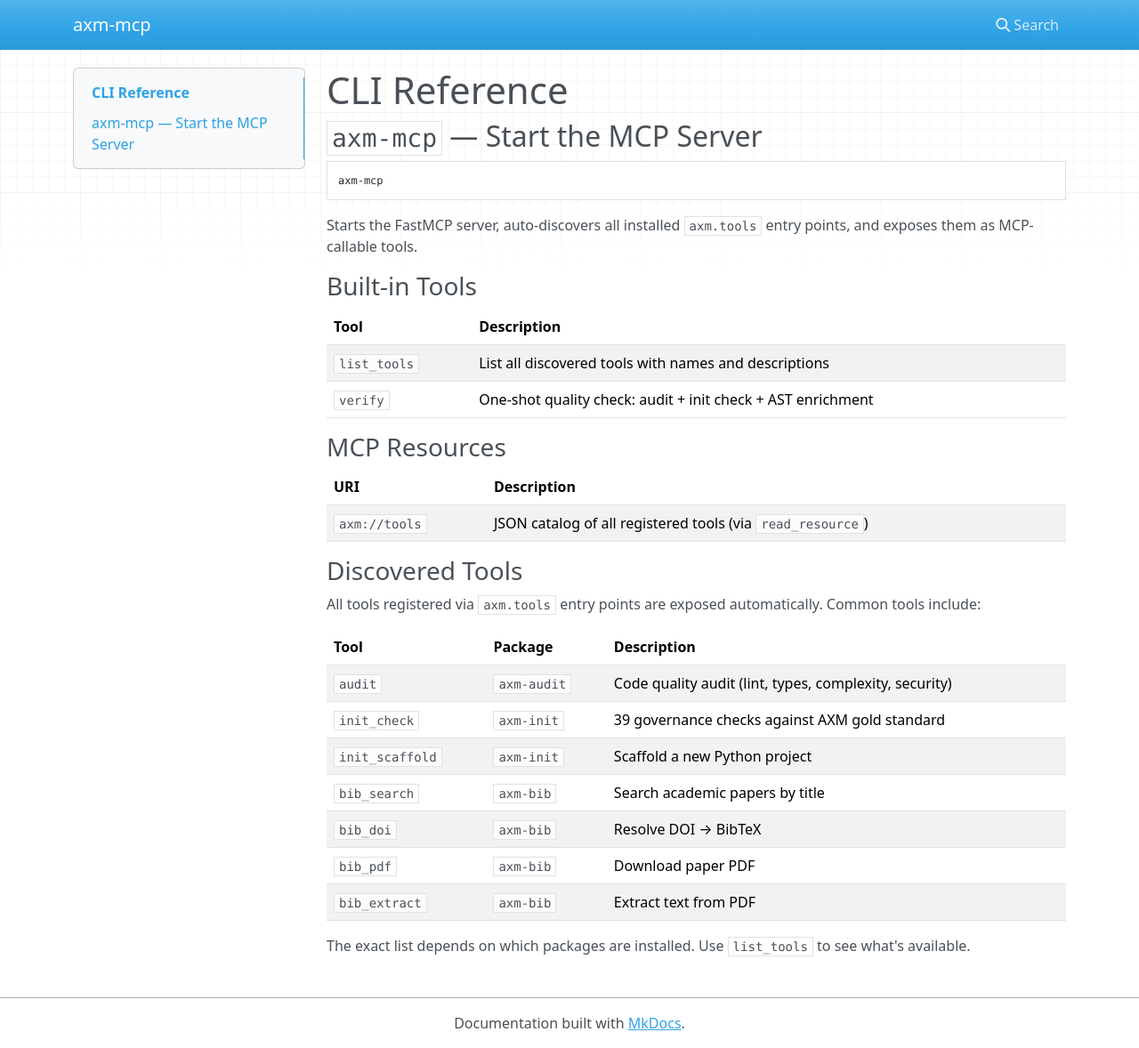
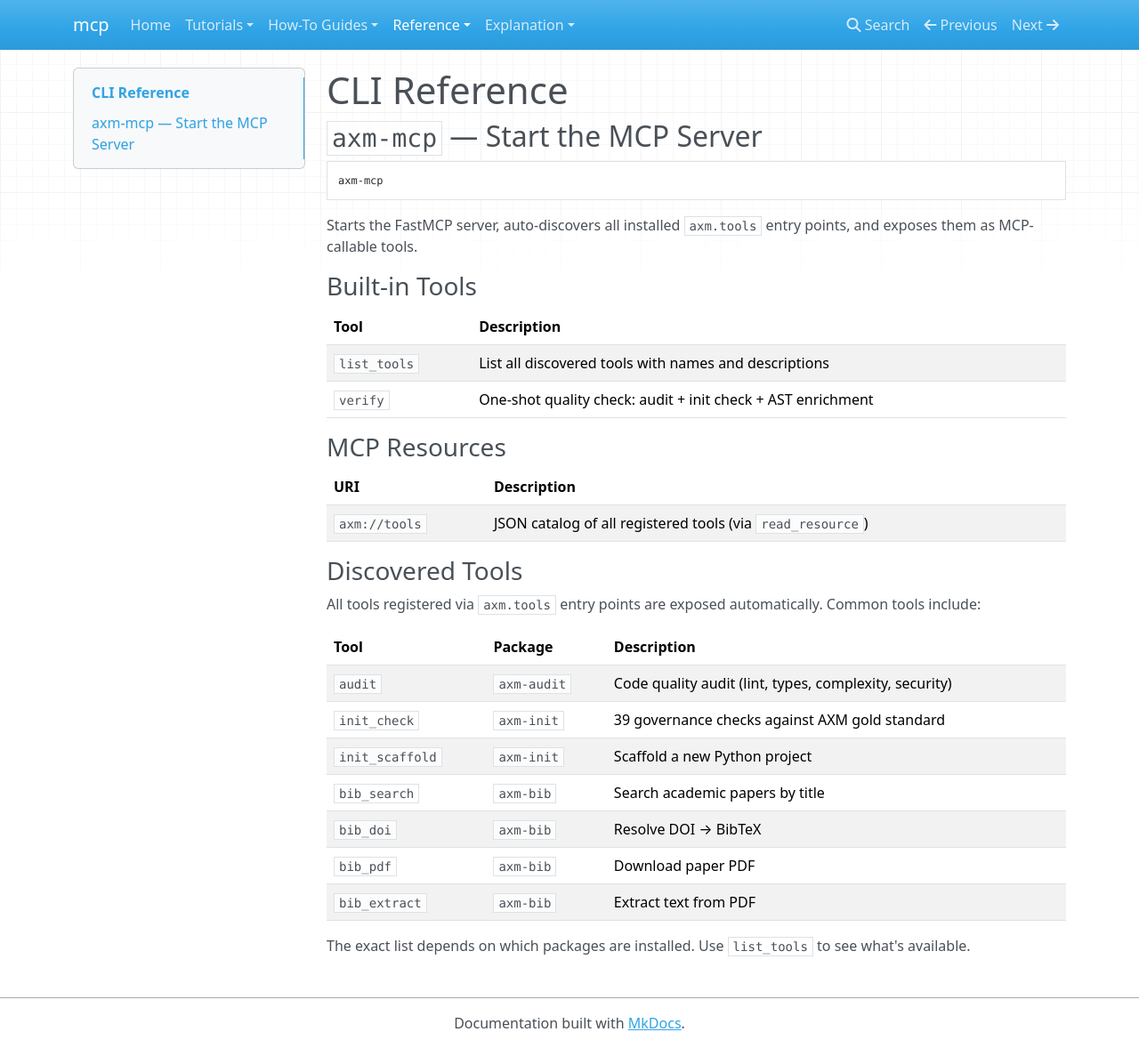
Before and after one commit to axm-protocols/axm-forge, an MkDocs documentation site: the page built from docs/reference/cli.md, in a window 1280 px wide and 1178 px high. Shown: the whole window at 89% size. Built offline with MkDocs 1.6.1, drawn with Linux system fonts in a browser that asks for light colours; nearby versions of some CDN libraries.

```diff
--- a/mkdocs.yml
+++ b/mkdocs.yml
@@ -1,4 +1,14 @@
-site_name: "axm-mcp"
+site_name: mcp
+docs_dir: docs
 
 nav:
   - Home: index.md
+  - Tutorials:
+    - Quickstart: tutorials/quickstart.md
+  - How-To Guides:
+    - Add a Tool: howto/add-tool.md
+    - Verify: howto/verify.md
+  - Reference:
+    - CLI: reference/cli.md
+  - Explanation:
+    - Architecture: explanation/architecture.md
```
